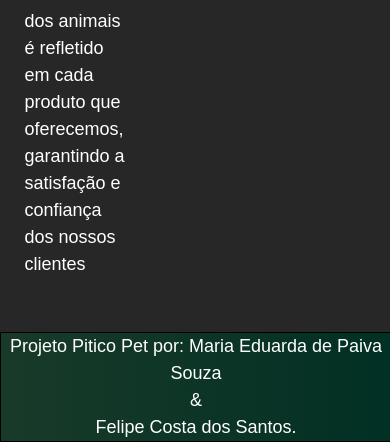
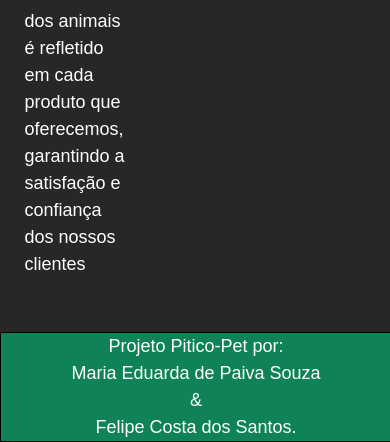
Before and after one commit to madupaiv4/Pitico-Pets, a plain HTML site: page index.html in a window 390 px wide. Shown: the part 3321-3763 px from the top of the page. Drawn offline with Linux system fonts and the light colour scheme.

Commit message:
footer update

```diff
--- a/doc1.css
+++ b/doc1.css
@@ -216,6 +216,19 @@ li{
     display: block;
     border-radius: 70px;
   }
+  footer {
+    align-items: center;
+    text-align: center;
+
+    padding: 70% auto;
+    border-width: 1px;
+    border-style: ridge;
+    border-color: black;
+    background-color: var(--color-verdinho);
+    bottom: 0;
+    width: 100%;
+    height: auto;
+  }
  }
 
  @media screen and (max-width:992) {
@@ -285,6 +298,20 @@ li{
   display: block;
   border-radius: 70px;
 }
+footer {
+  align-items: center;
+  text-align: center;
+
+  padding: 70% auto;
+  border-width: 1px;
+  border-style: ridge;
+  border-color: black;
+  background-color: var(--color-verdinho);
+  bottom: 0;
+  width: 992px;
+  height: auto;
+}
+
 
 
   }
@@ -294,12 +321,15 @@ li{
 
 
 footer {
-  padding: 10px auto;
+  align-items: center;
+  text-align: center;
+
+  padding: 70% auto;
   border-width: 1px;
   border-style: ridge;
   border-color: black;
-  background-image: linear-gradient(to right, rgb(25, 58, 41), #013024);
+  background-color: var(--color-verdinho);
   bottom: 0;
   width: 100%;
-  text-align: center;
+  height: auto;
 }
--- a/doc2.css
+++ b/doc2.css
@@ -117,12 +117,15 @@ body{
 
 
     footer {
-      padding: 3px;
+      align-items: center;
+      text-align: center;
+
+      padding: 70% auto;
       border-width: 1px;
       border-style: ridge;
       border-color: black;
-      background-image: linear-gradient(to right, rgb(25, 58, 41), #013024);
+      background-color: var(--color-verdinho);
       bottom: 0;
       width: 100%;
-      text-align: center;
+      height: auto;
     }
--- a/index.html
+++ b/index.html
@@ -82,7 +82,7 @@
 
             <section class="sessao2">
 
-                <h2> localização </h2>
+                <h2 style="padding-left: 5%;"> localização </h2>
                 <div class="local">
 
                 <p>
@@ -106,7 +106,8 @@
 
     <footer>
         <p>
-            Projeto Pitico Pet por: Maria Eduarda de Paiva Souza<br> & <br>Felipe Costa dos Santos.
+            Projeto Pitico-Pet por:
+            <br>Maria Eduarda de Paiva Souza<br> & <br>Felipe Costa dos Santos.
         </p>
    </footer>
 
--- a/sobre.css
+++ b/sobre.css
@@ -89,12 +89,15 @@ body{
     font-weight: bolder;
    }
    footer {
-    padding: 3px;
+    align-items: center;
+    text-align: center;
+
+    padding: 70% auto;
     border-width: 1px;
     border-style: ridge;
     border-color: black;
-    background-image: linear-gradient(to right, rgb(25, 58, 41), #013024);
+    background-color: var(--color-verdinho);
     bottom: 0;
     width: 100%;
-    text-align: center;
+    height: auto;
   }
```
